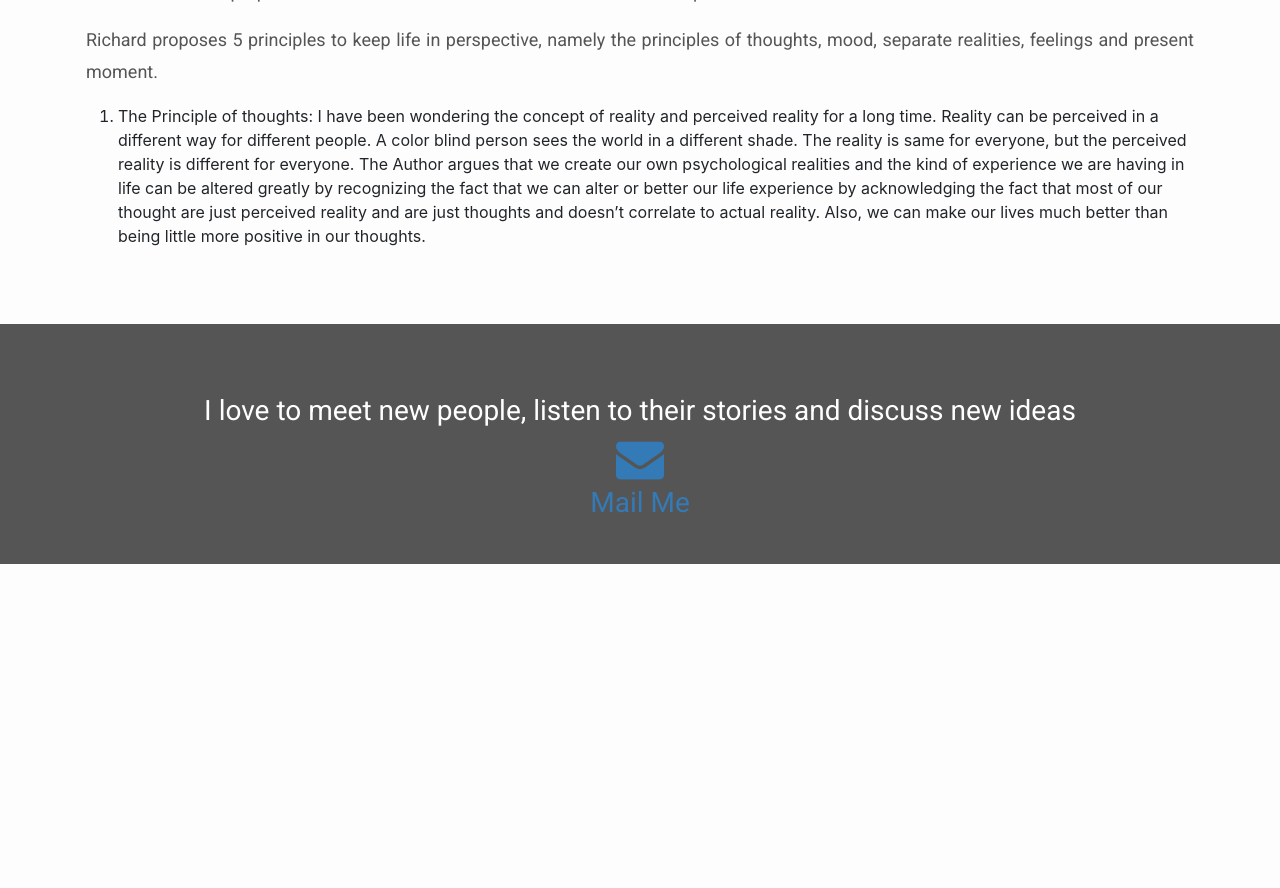
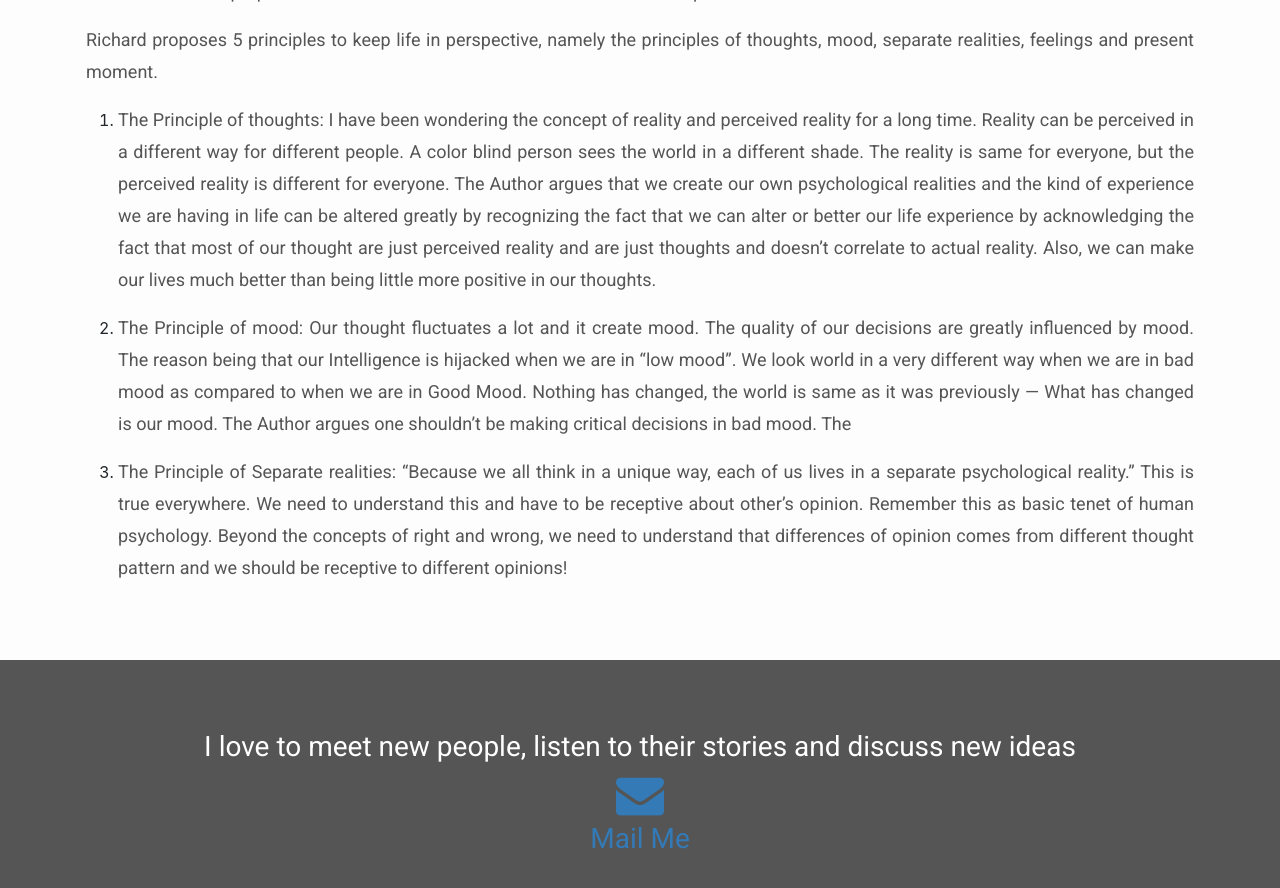
Before and after one commit to lapalb/as_blog, a Jekyll site: the page built from _posts/2021-04-13-you-can-be-happy-no-matter-what.md, in a window 1280 px wide and 900 px high, scrolled down 949 px. Shown: the top 888 px of the window. Built offline with Jekyll 4.4.1, drawn with Linux system fonts in a browser that asks for light colours; some web fonts are replaced; before the commit the page ends 1513 px from its top, so only the background shows below that; some of the changed text lies outside the part shown.

Commit message:
more content

```diff
--- a/_posts/2021-04-13-you-can-be-happy-no-matter-what.md
+++ b/_posts/2021-04-13-you-can-be-happy-no-matter-what.md
@@ -20,3 +20,7 @@ Lately, I have been reading <i>You can be happy, No matter what</i> by Richard C
 Richard proposes 5 principles to keep life in perspective, namely the principles of thoughts, mood, separate realities, feelings and present moment.
 
 1. The Principle of thoughts: I have been wondering the concept of reality and perceived reality for a long time. Reality can be perceived in a different way for different people. A color blind person sees the world in a different shade. The reality is same for everyone, but the perceived reality is different for everyone. The Author argues that we create our own psychological realities and the kind of experience we are having in life can be altered greatly by recognizing the fact that we can alter or better our life experience by acknowledging the fact that most of our thought are just perceived reality and are just thoughts and doesn't correlate to actual reality. Also, we can make our lives much better than being little more positive in our thoughts.
+
+2. The Principle of mood: Our thought fluctuates a lot and it create mood. The quality of our decisions are greatly influenced by mood. The reason being that our Intelligence is hijacked when we are in "low mood". We look world in a very different way when we are in bad mood as compared to when we are in Good Mood. Nothing has changed, the world is same as it was previously —  What has changed is our mood. The Author argues one shouldn't be making critical decisions in bad mood. The
+
+3. The Principle of Separate realities: "Because we all think in a unique way, each of us lives in a separate psychological reality." This is true everywhere. We need to understand this and have to be receptive about other's opinion. Remember this as basic tenet of human psychology.  Beyond the concepts of right and wrong, we need to understand that differences of opinion comes from different thought pattern and we should be receptive to different opinions!
```
